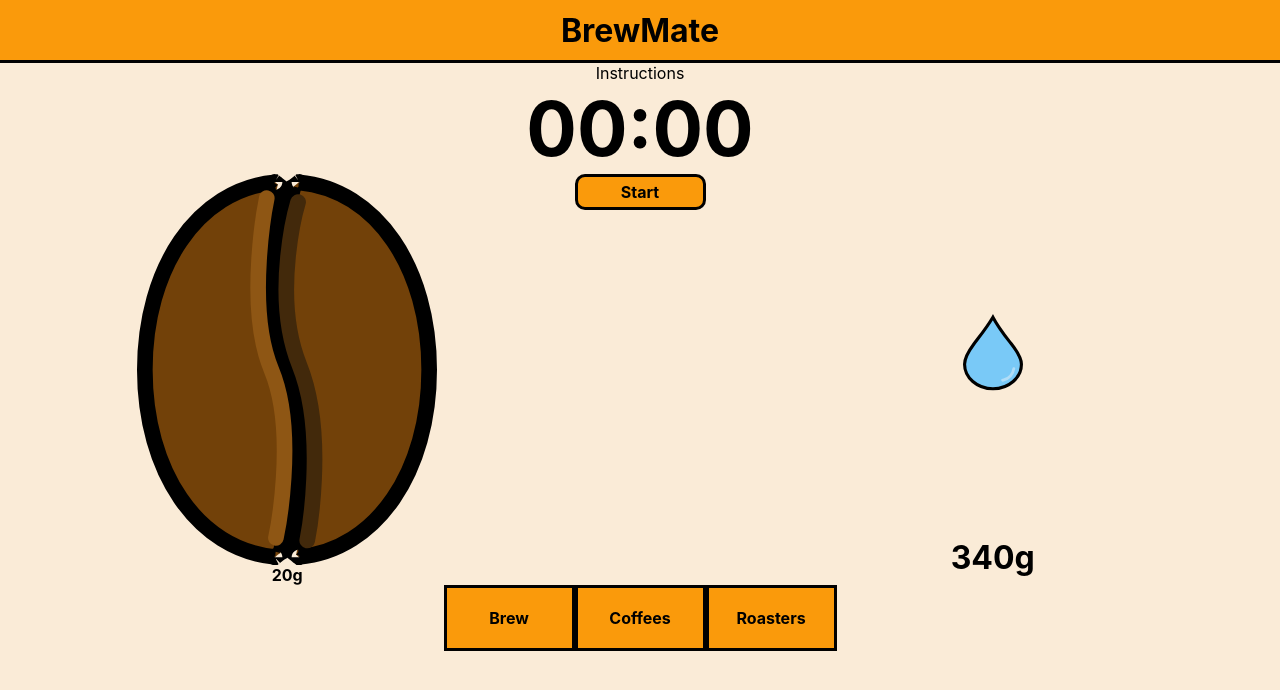
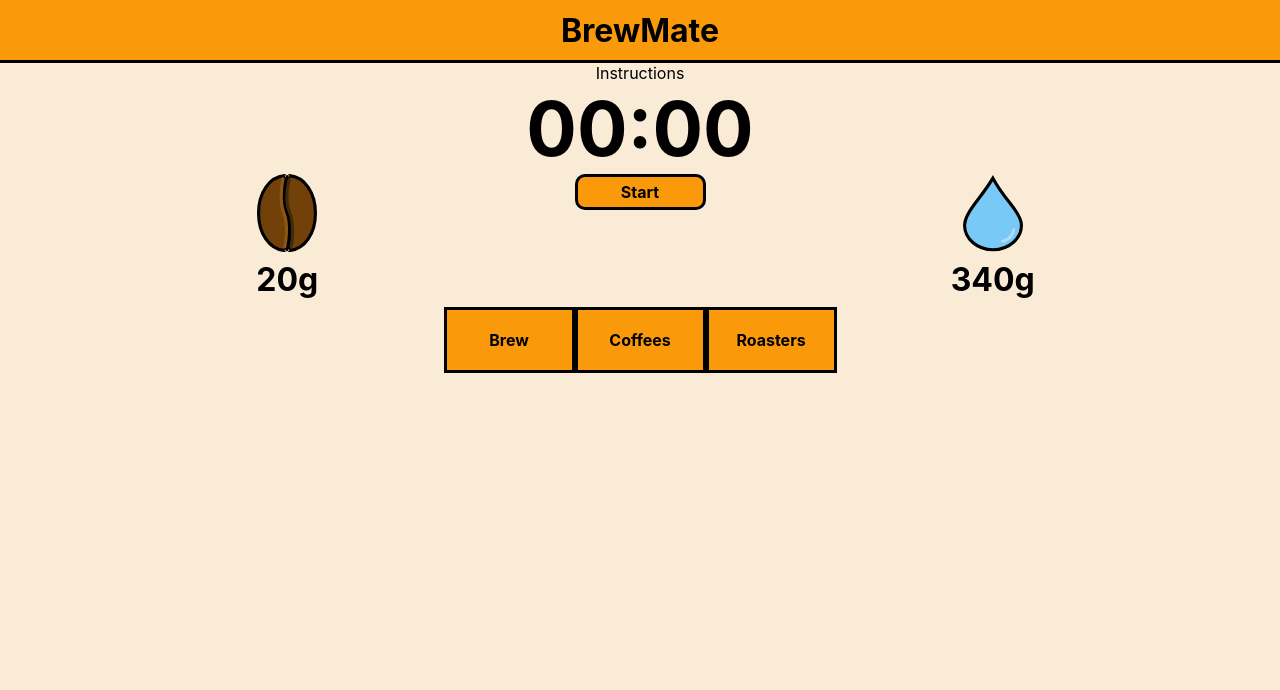
Before and after one commit to jbenson4/coffee-journal, a React (Create React App) app in the folder client/: page / in a window 1280 px wide. Shown: the top 690 px of the page. Built offline with nearby package versions, Linux system fonts and the light colour scheme.

Commit message:
Add svg and font styling.

```diff
--- a/client/src/components/Dosage.scss
+++ b/client/src/components/Dosage.scss
@@ -6,4 +6,10 @@
 
 .coffee-weight {
   font-weight: bold;
+  font-size: xx-large;
+  padding: 0.25em;
 }
+
+.bean {
+  width: 20%;
+}
```
